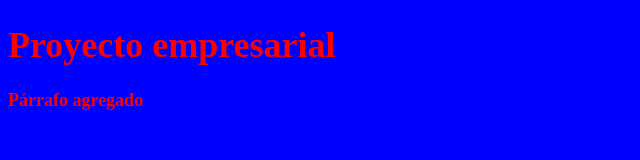
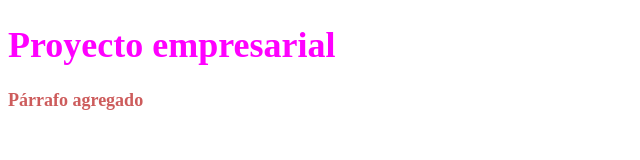
Before and after one commit to raulvsh/CursoGit, a plain HTML site: page index.html in a window 1280 px wide. Shown: the whole page, without its empty margins (0-640 px from the left). Drawn offline with Linux system fonts and the light colour scheme.

Commit message:
añadido color de fuente a parrafo

```diff
--- a/css/estilos.css
+++ b/css/estilos.css
@@ -1,8 +1,13 @@
 @charset "utf-8";
 /* CSS Document */
 body{
-	background-color:#00F;
+	background-color: #ffffff;
 	font-weight:bold;
-	color:#F00;
+	color:#F0F;
 	font-size:18px;
 }
+
+p{
+	/*background-color: green;*/
+	color: indianred;
+}
```
